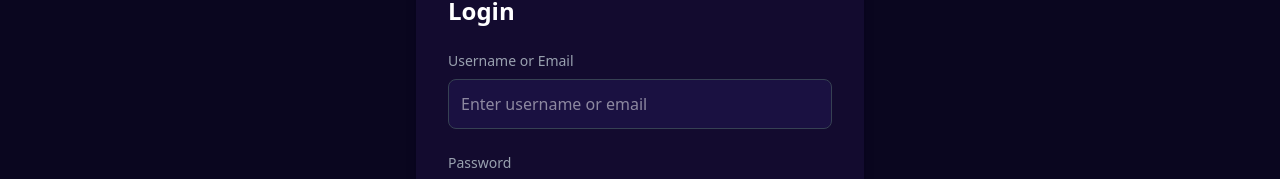
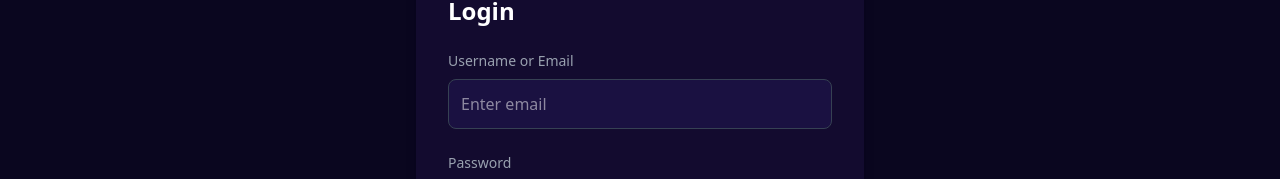
Before and after one commit to Kel-D-Coder/crypto-investment, a React (Vite) app: page /login in a window 1280 px wide. Shown: the part 177-356 px from the top of the page. Built offline with nearby package versions, Linux system fonts and the light colour scheme; no server answers.

Commit message:
correction

```diff
--- a/src/pages/Login.tsx
+++ b/src/pages/Login.tsx
@@ -88,7 +88,7 @@ export const Login: React.FC = () => {
                             <input
                                 type="text"
                                 className="w-full bg-[#1a1141] rounded-lg p-2.5 md:p-3 border border-gray-700 focus:border-purple-500 focus:outline-none text-sm md:text-base"
-                                placeholder="Enter username or email"
+                                placeholder="Enter email"
                                 name="email"
                                 onChange={handleChange}
                             />
--- a/src/pages/admin/Deposits.tsx
+++ b/src/pages/admin/Deposits.tsx
@@ -19,7 +19,6 @@ export const AdminDeposits: React.FC = () => {
     const [deposits, setDeposits] = useState<Deposit[]>([]);
     const [selectedImage, setSelectedImage] = useState<string | null>(null);
     const [isLoading, setIsLoading] = useState<boolean>(false);
-    // const [success, setSuccess] = useState<string>("");
     const apiUrl = import.meta.env.VITE_API_URL;
 
     // const handleStatusUpdate = (depositId: string, newStatus: 'approved' | 'declined') => {
```
